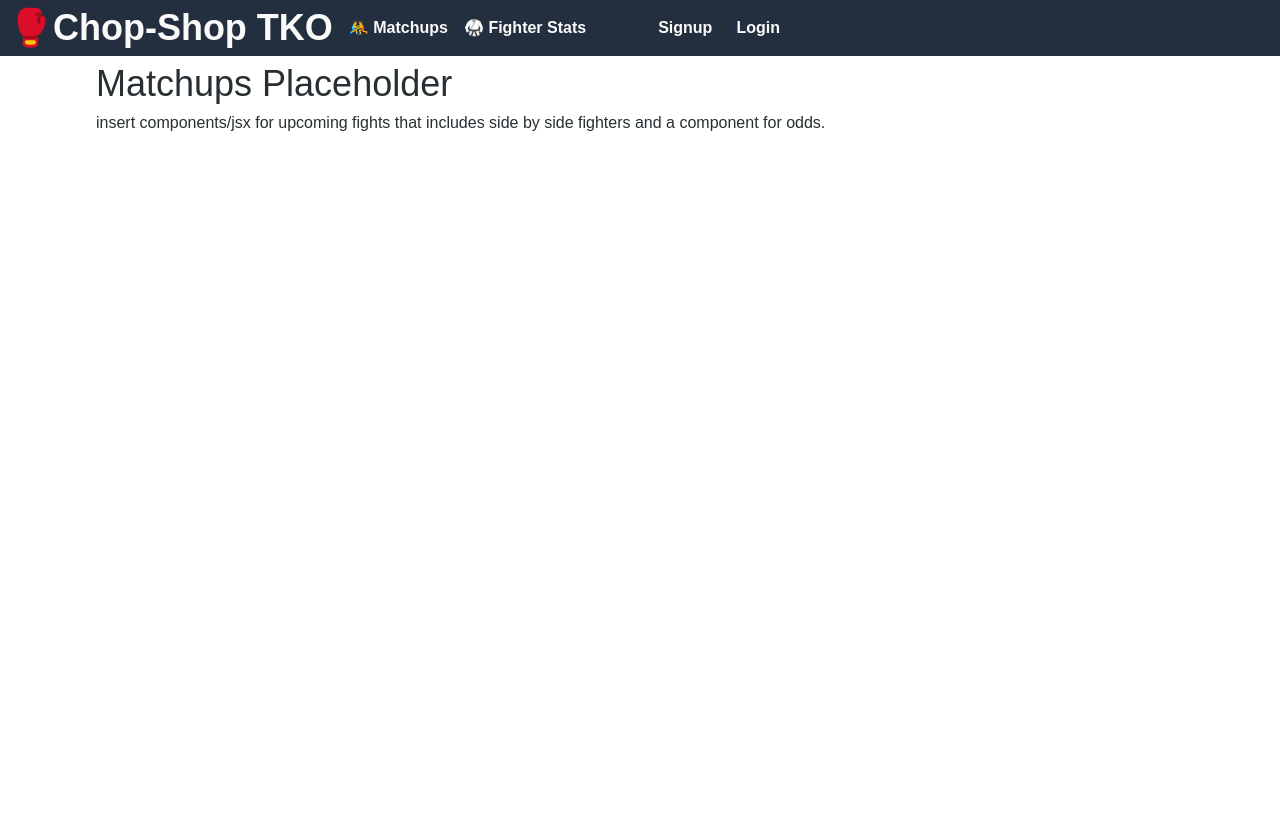
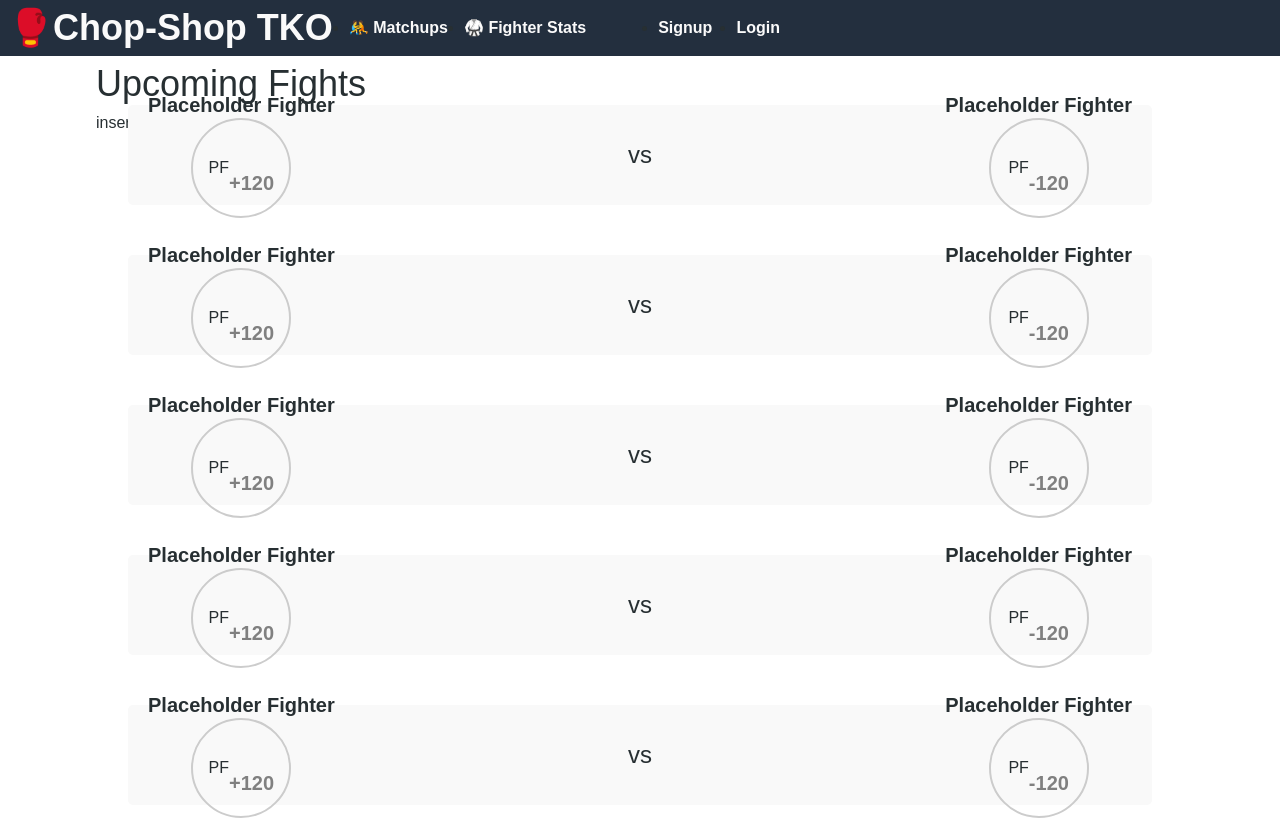
Before and after one commit to gamesharks/chop-shop-tko, a React (Create React App) app in the folder client/: page /matchups in a window 1280 px wide. Built offline with nearby package versions, Linux system fonts and the light colour scheme.

Commit message:
created matchups code for upcoming fights and placeholders including odds, code also includes commented out ref if helpful for fighterstats stuff

```diff
--- a/client/package.json
+++ b/client/package.json
@@ -14,7 +14,8 @@
     "react": "^16.13.1",
     "react-dom": "^16.13.1",
     "react-router-dom": "^6.2.1",
-    "react-scripts": "5.0.1"
+    "react-scripts": "5.0.1",
+    "styled-components": "^5.3.10"
   },
   "scripts": {
     "start": "react-scripts start",
--- a/client/src/components/Matchups/index.js
+++ b/client/src/components/Matchups/index.js
@@ -1,16 +1,219 @@
+// commented code is for referenece,
+// CURRENT CODE STARTS LINE 143
+
+// import React, { useState } from "react";
+// import styled from "styled-components";
+
+// const CardWrapper = styled.div`
+//   display: flex;
+//   flex-direction: column;
+//   background-color: #fff;
+//   border: 1px solid #ccc;
+//   padding: 16px;
+//   margin-bottom: 16px;
+// `;
+
+// const MatchupWrapper = styled.div`
+//   display: flex;
+//   justify-content: space-between;
+//   align-items: center;
+//   cursor: pointer;
+// `;
+
+// const Matchup = styled.div`
+//   display: flex;
+//   align-items: center;
+// `;
+
+// const FighterName = styled.div`
+//   margin-right: 16px;
+// `;
+
+// const Versus = styled.div`
+//   margin-right: 16px;
+// `;
+
+// const FightDetailWrapper = styled.div`
+//   margin-top: 16px;
+// `;
+
+// const FightDetail = styled.div`
+//   margin-bottom: 8px;
+// `;
+
+// const FightCard = () => {
+//   const [isExpanded, setIsExpanded] = useState(false);
+
+//   const toggleExpand = () => {
+//     setIsExpanded(!isExpanded);
+//   };
+
+//   return (
+//     <CardWrapper>
+//       <MatchupWrapper onClick={toggleExpand}>
+//         <Matchup>
+//           <FighterName>Conor McGregor</FighterName>
+//           <Versus>vs</Versus>
+//           <FighterName>Dustin Poirier</FighterName>
+//         </Matchup>
+//         <div>{isExpanded ? "-" : "+"}</div>
+//       </MatchupWrapper>
+//       {isExpanded && (
+//         <FightDetailWrapper>
+//           <FightDetail>Date: January 23, 2021</FightDetail>
+//           <FightDetail>Time: 10:00 PM EST</FightDetail>
+//           <FightDetail>Location: Etihad Arena, Abu Dhabi</FightDetail>
+//           <FightDetail>Weight class: Lightweight</FightDetail>
+//           <FightDetail>Result: Poirier wins via TKO (round 2)</FightDetail>
+//         </FightDetailWrapper>
+//       )}
+//       <MatchupWrapper onClick={toggleExpand}>
+//         <Matchup>
+//           <FighterName>Israel Adesanya</FighterName>
+//           <Versus>vs</Versus>
+//           <FighterName>Jan Blachowicz</FighterName>
+//         </Matchup>
+//         <div>{isExpanded ? "-" : "+"}</div>
+//       </MatchupWrapper>
+//       {isExpanded && (
+//         <FightDetailWrapper>
+//           <FightDetail>Date: March 6, 2021</FightDetail>
+//           <FightDetail>Time: 10:00 PM EST</FightDetail>
+//           <FightDetail>Location: UFC Apex, Las Vegas</FightDetail>
+//           <FightDetail>Weight class: Light Heavyweight</FightDetail>
+//           <FightDetail>Result: Blachowicz wins via unanimous decision</FightDetail>
+//         </FightDetailWrapper>
+//       )}
+//       <MatchupWrapper onClick={toggleExpand}>
+//         <Matchup>
+//           <FighterName>Amanda Nunes</FighterName>
+//           <Versus>vs</Versus>
+//           <FighterName>Megan Anderson</FighterName>
+//         </Matchup>
+//         <div>{isExpanded ? "-" : "+"}</div>
+//       </MatchupWrapper>
+//       {isExpanded && (
+//         <FightDetailWrapper>
+//           <FightDetail>Date: March 6, 2021</FightDetail>
+//           <FightDetail>Time: 10:00 PM EST</FightDetail>
+//       <FightDetail>Location: UFC Apex, Las Vegas</FightDetail>
+//       <FightDetail>Weight class: Women's Featherweight</FightDetail>
+//       <FightDetail>Result: Nunes wins via submission (triangle armbar, round 1)</FightDetail>
+//     </FightDetailWrapper>
+//   )}
+//   <MatchupWrapper onClick={toggleExpand}>
+//     <Matchup>
+//       <FighterName>Petr Yan</FighterName>
+//       <Versus>vs</Versus>
+//       <FighterName>Aljamain Sterling</FighterName>
+//     </Matchup>
+//     <div>{isExpanded ? "-" : "+"}</div>
+//   </MatchupWrapper>
+//   {isExpanded && (
+//     <FightDetailWrapper>
+//       <FightDetail>Date: March 6, 2021</FightDetail>
+//       <FightDetail>Time: 10:00 PM EST</FightDetail>
+//       <FightDetail>Location: UFC Apex, Las Vegas</FightDetail>
+//       <FightDetail>Weight class: Bantamweight</FightDetail>
+//       <FightDetail>Result: Sterling wins via disqualification (illegal knee, round 4)</FightDetail>
+//     </FightDetailWrapper>
+//   )}
+//   <MatchupWrapper onClick={toggleExpand}>
+//     <Matchup>
+//       <FighterName>Max Holloway</FighterName>
+//       <Versus>vs</Versus>
+//       <FighterName>Calvin Kattar</FighterName>
+//     </Matchup>
+//     <div>{isExpanded ? "-" : "+"}</div>
+//   </MatchupWrapper>
+//   {isExpanded && (
+//     <FightDetailWrapper>
+//       <FightDetail>Date: January 16, 2021</FightDetail>
+//       <FightDetail>Time: 10:00 PM EST</FightDetail>
+//       <FightDetail>Location: Etihad Arena, Abu Dhabi</FightDetail>
+//       <FightDetail>Weight class: Featherweight</FightDetail>
+//       <FightDetail>Result: Holloway wins via unanimous decision</FightDetail>
+//     </FightDetailWrapper>
+//   )}
+// </CardWrapper>
+//   )
+// };
+
+// export default FightCard;
+
 import React from "react";
+import styled from "styled-components";
 
+const CardWrapper = styled.div`
+  display: flex;
+  flex-direction: row;
+  justify-content: space-between;
+  align-items: center;
+  width: 80vw;
+  height: 100px;
+  background-color: #f9f9f9;
+  padding: 20px;
+  border-radius: 5px;
+`;
 
-//Component for sideby side fighters and lineups, maybe split into two components or not
+const FighterWrapper = styled.div`
+  display: flex;
+  flex-direction: column;
+  align-items: center;
 
-// The ...props means, spread all of the passed props onto this element
-// That way we don't have to define them all individually
-function Matchups(props) {
+`;
+
+const FighterName = styled.h3`
+  font-size: 20px;
+  font-weight: bold;
+  margin: 0;
+`;
+
+const Odds = styled.div`
+  font-size: 20px;
+  color: gray;
+  margin-top: 30px;
+  font-weight: bolder;
+`;
+
+const Versus = styled.span`
+  font-size: 24px;
+  margin: 0 10px;
+`;
+
+const PlaceholderFighter = styled.div`
+  width: 100px;
+  height: 100px;
+  border: 2px solid #ccc;
+  border-radius: 50%;
+  display: flex;
+  justify-content: center;
+  align-items: center;
+`;
+
+const VersusCard = () => {
   return (
-    <span {...props} role="button" tabIndex="0">
-      ✗
-    </span>
+    <CardWrapper>
+      <FighterWrapper>
+        {/* v-fighter name -v */}
+        <FighterName>Placeholder Fighter</FighterName>
+        <PlaceholderFighter>
+          {/* v-fighter image here-v */}
+          <span>PF</span>
+          {/* v-odds here-v  */}
+        <Odds>+120</Odds>
+        </PlaceholderFighter>
+      </FighterWrapper>
+      <Versus>vs</Versus>
+      <FighterWrapper>
+        <FighterName>Placeholder Fighter</FighterName>
+        <PlaceholderFighter>
+          <span>PF</span>
+          <Odds>-120</Odds>
+        </PlaceholderFighter>
+      </FighterWrapper>
+    </CardWrapper>
   );
-}
+};
 
-export default Matchups;
+export default VersusCard;
--- a/client/src/pages/Matchups.js
+++ b/client/src/pages/Matchups.js
@@ -4,16 +4,44 @@ import { Link } from 'react-router-dom';
 import { LOGIN } from '../utils/mutations';
 import Auth from '../utils/auth';
 import CategoryMenu from "../components/CategoryMenu";
+import VersusCard from '../components/Matchups';
+import styled from "styled-components";
 
+
+const Wrapper = styled.div`
+  display: flex;
+
+  justify-content: center;
+  align-items: center;
+  height: 80vh;
+`;
+
+const CardsWrapper = styled.div`
+
+  display: grid;
+  grid-template-columns: repeat(1, 1fr);
+  grid-gap: 50px;
+  justify-content: space-evenly;
+  margin: 25px;
+
+`;
 
 const Matchups = () => {
   return (
     <div className="container">
-      <h1>Matchups Placeholder</h1>
+      <h1>Upcoming Fights</h1>
       insert components/jsx for upcoming fights that includes
       side by side fighters and a component for odds.
       {/* {make component to show upcoming fights} */}
-      {/* that include side by side fighters */}
+      <Wrapper>
+      <CardsWrapper>
+      <VersusCard />
+      <VersusCard />
+      <VersusCard />
+      <VersusCard />
+      <VersusCard />
+    </CardsWrapper>
+    </Wrapper>
       {/* make component for odds */}
     </div>
   );
```
Also changed, not shown: 1 other file (tests, documents, lock files or other folders).
